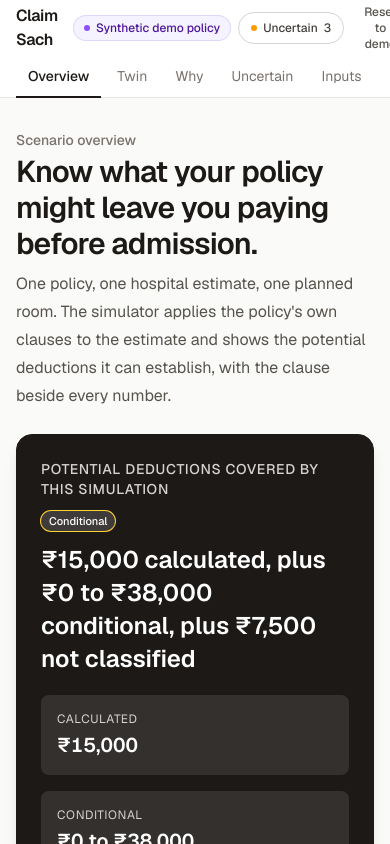
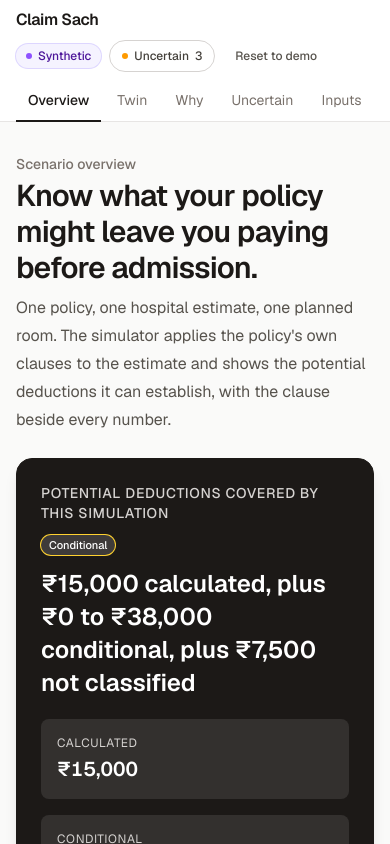
Before and after one commit to Pushkarmondal/paytm-hackathon, a Next.js app: page / in a window 390 px wide. Shown: the top 844 px of the page. Built offline with nearby package versions, Linux system fonts and the light colour scheme.

Commit message:
fix(ui): whole rupees in tables, paise in traces; no wrapping in the change column; header wraps on phones

```diff
--- a/src/components/badges.tsx
+++ b/src/components/badges.tsx
@@ -44,7 +44,8 @@ export function IssuerBadge({ issuer }: { issuer: IssuerInfo }) {
         title={issuer.label}
       >
         <span aria-hidden className="h-1.5 w-1.5 rounded-full bg-violet-500" />
-        Synthetic demo policy
+        <span className="hidden sm:inline">Synthetic demo policy</span>
+        <span className="sm:hidden">Synthetic</span>
       </span>
     );
   }
--- a/src/components/shell.tsx
+++ b/src/components/shell.tsx
@@ -29,9 +29,9 @@ export function Shell({ screen, issuer, uncertaintyCount, onScreen, onReset, chi
   return (
     <div className="flex min-h-full flex-1 flex-col">
       <header className="sticky top-0 z-30 border-b border-stone-200 bg-white/90 backdrop-blur">
-        <div className="mx-auto flex h-14 max-w-6xl items-center justify-between gap-4 px-4 sm:px-6">
+        <div className="mx-auto flex min-h-14 max-w-6xl flex-wrap items-center justify-between gap-x-4 gap-y-2 px-4 py-2 sm:px-6">
           <div className="flex items-baseline gap-2">
-            <span className="text-base font-semibold tracking-tight text-stone-900">Claim Sach</span>
+            <span className="whitespace-nowrap text-base font-semibold tracking-tight text-stone-900">Claim Sach</span>
             <span className="hidden text-sm text-stone-400 sm:inline">/</span>
             <span className="hidden text-sm text-stone-600 sm:inline">Coverage Twin</span>
           </div>
@@ -49,7 +49,7 @@ export function Shell({ screen, issuer, uncertaintyCount, onScreen, onReset, chi
             <button
               type="button"
               onClick={onReset}
-              className="inline-flex h-8 items-center rounded-full px-3 text-xs font-medium text-stone-600 hover:bg-stone-100 focus:outline-none focus-visible:ring-2 focus-visible:ring-stone-900"
+              className="inline-flex h-8 items-center whitespace-nowrap rounded-full px-3 text-xs font-medium text-stone-600 hover:bg-stone-100 focus:outline-none focus-visible:ring-2 focus-visible:ring-stone-900"
             >
               Reset to demo
             </button>
```
